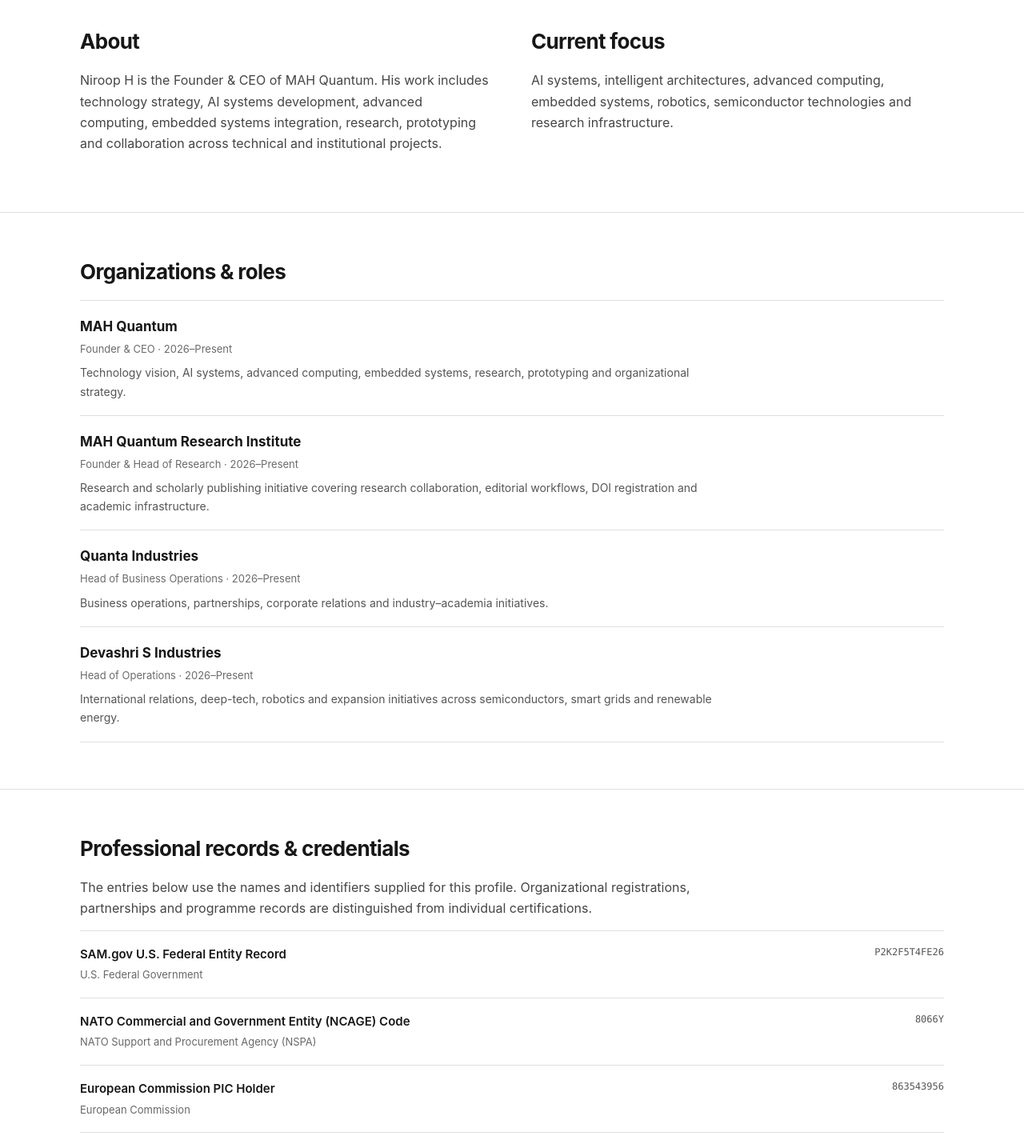
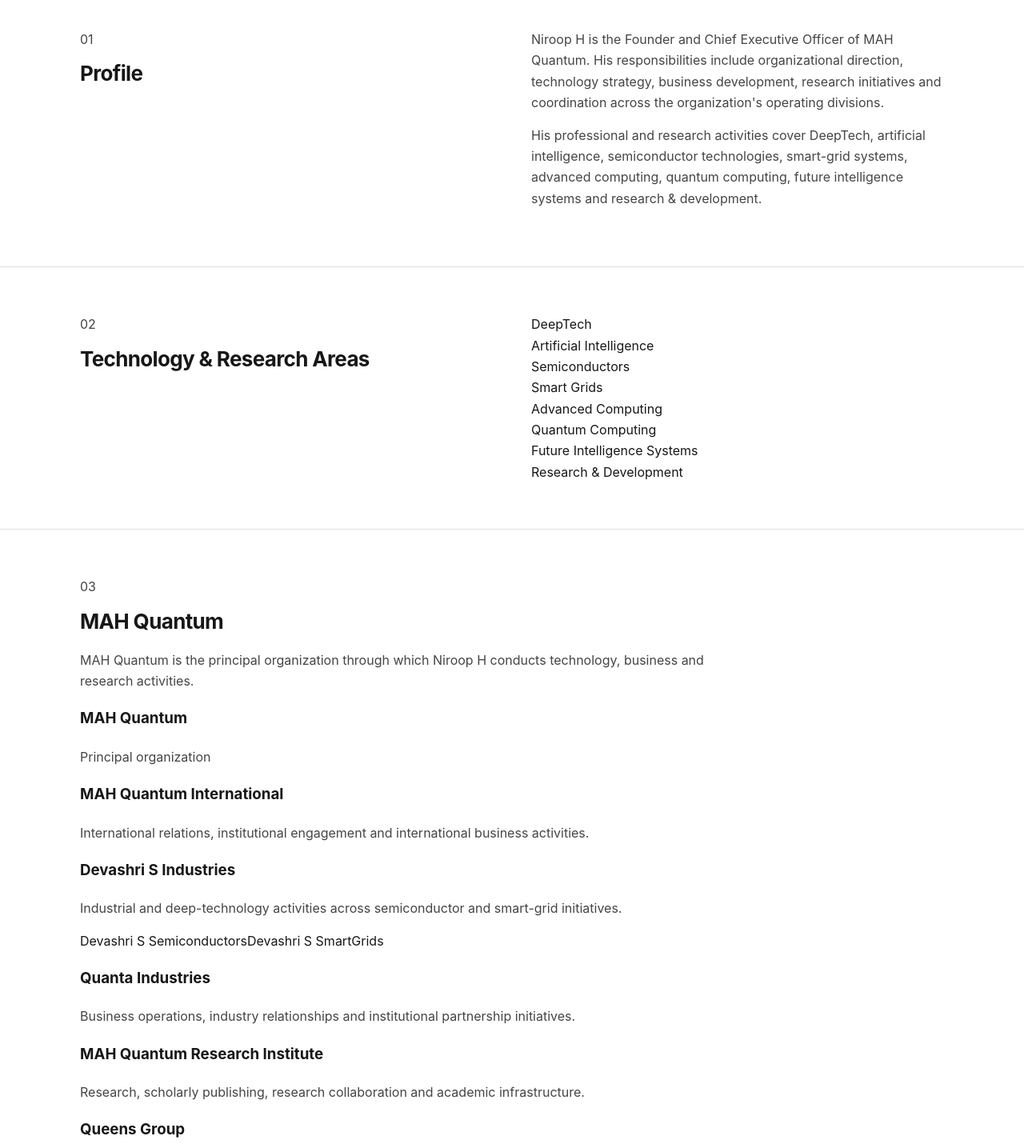
Before and after one commit to Niroop-H/niroop-h-entity, a Next.js app: page / in a window 1280 px wide. Shown: the part 1330-2765 px from the top of the page at 80% size. Built offline with nearby package versions, Linux system fonts and the light colour scheme.

Commit message:
Update page.tsx

```diff
--- a/app/page.tsx
+++ b/app/page.tsx
@@ -1,25 +1,72 @@
 const records = [
-  ['SAM.gov U.S. Federal Entity Record', 'U.S. Federal Government', 'P2K2F5T4FE26'],
-  ['NATO Commercial and Government Entity (NCAGE) Code', 'NATO Support and Procurement Agency (NSPA)', '8066Y'],
-  ['European Commission PIC Holder', 'European Commission', '863543956'],
-  ['Partner of Microsoft', 'Microsoft', '7120024'],
-  ['ISC2 Candidate', 'ISC2', 'Candidate record'],
-  ['Gemini Certified Faculty', 'Google', 'Credential record'],
-  ['Gemini Certified Student', 'Gemini', 'Credential record'],
-  ['Working with Claude API', 'Anthropic', 'Credential record'],
-  ['Claude Code in Action', 'Anthropic', 'Credential record']
+  {
+    name: "SAM.gov U.S. Federal Entity Record",
+    issuer: "U.S. Federal Government",
+    identifier: "P2K2F5T4FE26",
+  },
+  {
+    name: "NATO Commercial and Government Entity (NCAGE) Code",
+    issuer: "NATO Support and Procurement Agency (NSPA)",
+    identifier: "8066Y",
+  },
+  {
+    name: "European Commission PIC Holder",
+    issuer: "European Commission",
+    identifier: "863543956",
+  },
+  {
+    name: "Partner of Microsoft",
+    issuer: "Microsoft",
+    identifier: "7120024",
+  },
+  {
+    name: "ISC2 Candidate",
+    issuer: "ISC2",
+    identifier: "Candidate record",
+  },
+  {
+    name: "Gemini Certified Faculty",
+    issuer: "Google",
+    identifier: "Credential record",
+  },
+  {
+    name: "Gemini Certified Student",
+    issuer: "Gemini",
+    identifier: "Credential record",
+  },
+  {
+    name: "Working with Claude API",
+    issuer: "Anthropic",
+    identifier: "Credential record",
+  },
+  {
+    name: "Claude Code in Action",
+    issuer: "Anthropic",
+    identifier: "Credential record",
+  },
 ];
 
 const affiliations = [
-  'Intel Partner',
-  'Verified Partner — IBM Partner Plus',
-  'Partner of Google Cloud',
-  'NVIDIA NCG Organization',
-  'FPGA & Semiconductor Corporate Authorization — Altera SSLC',
-  'Fabless Semiconductor Enterprise Infrastructure — ChipFoundry / SkyWater',
-  'Registered Overseas Supplier — UK Crown Commercial',
-  'EU Verified SME',
-  'KDEM Dhruva Cohort Programme Awardee — Top 1,111 Selection'
+  "Intel Partner",
+  "Verified Partner — IBM Partner Plus",
+  "Partner of Google Cloud",
+  "NVIDIA NCG Organization",
+  "FPGA & Semiconductor Corporate Authorization — Altera SSLC",
+  "Fabless Semiconductor Enterprise Infrastructure — ChipFoundry / SkyWater",
+  "Registered Overseas Supplier — UK Crown Commercial",
+  "EU Verified SME",
+  "KDEM Dhruva Cohort Programme Awardee — Top 1,111 Selection",
+];
+
+const technologyAreas = [
+  "DeepTech",
+  "Artificial Intelligence",
+  "Semiconductors",
+  "Smart Grids",
+  "Advanced Computing",
+  "Quantum Computing",
+  "Future Intelligence Systems",
+  "Research & Development",
 ];
 
 export default function Home() {
@@ -27,136 +74,350 @@
     <>
       <header className="top">
         <div className="wrap nav">
-          <div className="brand">NIROOP H</div>
+          <a className="brand" href="#profile">
+            NIROOP H
+          </a>
+
           <nav className="navlinks" aria-label="Primary navigation">
-            <a href="#about">About</a>
-            <a href="#roles">Roles</a>
+            <a href="#about">Profile</a>
+            <a href="#organization">Organization</a>
             <a href="#records">Records</a>
+            <a href="#education">Education</a>
             <a href="#links">Links</a>
           </nav>
         </div>
       </header>
 
       <main>
+        {/* PROFILE */}
         <section className="hero" id="profile">
           <div className="wrap hero-grid">
-            <div>
-              <p className="kicker">Professional profile</p>
+            <div className="hero-copy">
+              <p className="kicker">Professional Profile</p>
+
               <h1>Niroop H</h1>
-              <p className="role">Founder &amp; CEO, MAH Quantum</p>
+
+              <p className="role">
+                Founder &amp; Chief Executive Officer
+              </p>
+
+              <p className="company-line">MAH Quantum</p>
+
               <p className="lead">
-                Founder and technology professional based in Bengaluru, India, working across AI systems,
-                advanced computing, embedded technologies, semiconductors and research.
+                Niroop H is the Founder and Chief Executive Officer of
+                MAH Quantum, based in Bengaluru, India. He oversees the
+                organization&apos;s corporate direction, technology strategy,
+                business operations and research initiatives.
               </p>
+
+              <div className="location">
+                Bengaluru, Karnataka, India
+              </div>
             </div>
-            <img className="photo" src="/niroop-h.jpeg" alt="Portrait of Niroop H" width="832" height="1088" />
+
+            <div className="hero-photo-wrap">
+              <img
+                className="photo"
+                src="/niroop-h.jpeg"
+                alt="Portrait of Niroop H"
+                width="832"
+                height="1088"
+              />
+            </div>
           </div>
         </section>
 
+        {/* ABOUT */}
         <section className="section" id="about">
           <div className="wrap two-col">
             <div>
-              <h2>About</h2>
+              <p className="eyebrow">01</p>
+              <h2>Profile</h2>
+            </div>
+
+            <div className="content">
               <p>
-                Niroop H is the Founder &amp; CEO of MAH Quantum. His work includes technology strategy,
-                AI systems development, advanced computing, embedded systems integration, research,
-                prototyping and collaboration across technical and institutional projects.
+                Niroop H is the Founder and Chief Executive Officer of
+                MAH Quantum. His responsibilities include organizational
+                direction, technology strategy, business development,
+                research initiatives and coordination across the
+                organization&apos;s operating divisions.
               </p>
-            </div>
-            <div>
-              <h2>Current focus</h2>
+
               <p>
-                AI systems, intelligent architectures, advanced computing, embedded systems, robotics,
-                semiconductor technologies and research infrastructure.
+                His professional and research activities cover DeepTech,
+                artificial intelligence, semiconductor technologies,
+                smart-grid systems, advanced computing, quantum computing,
+                future intelligence systems and research &amp; development.
               </p>
             </div>
           </div>
         </section>
 
-        <section className="section" id="roles">
+        {/* TECHNOLOGY */}
+        <section className="section section-border">
+          <div className="wrap two-col">
+            <div>
+              <p className="eyebrow">02</p>
+              <h2>Technology &amp; Research Areas</h2>
+            </div>
+
+            <div className="technology-list">
+              {technologyAreas.map((area) => (
+                <div className="technology-item" key={area}>
+                  {area}
+                </div>
+              ))}
+            </div>
+          </div>
+        </section>
+
+        {/* ORGANIZATION */}
+        <section className="section section-border" id="organization">
           <div className="wrap">
-            <h2>Organizations &amp; roles</h2>
+            <p className="eyebrow">03</p>
+
+            <h2>MAH Quantum</h2>
+
+            <p className="section-intro">
+              MAH Quantum is the principal organization through which
+              Niroop H conducts technology, business and research activities.
+            </p>
+
+            <div className="structure">
+              <div className="structure-root">
+                <div>
+                  <h3>MAH Quantum</h3>
+                  <p>Principal organization</p>
+                </div>
+              </div>
+
+              <div className="structure-grid">
+                <article className="structure-item">
+                  <h3>MAH Quantum International</h3>
+                  <p>
+                    International relations, institutional engagement
+                    and international business activities.
+                  </p>
+                </article>
+
+                <article className="structure-item">
+                  <h3>Devashri S Industries</h3>
+
+                  <p>
+                    Industrial and deep-technology activities across
+                    semiconductor and smart-grid initiatives.
+                  </p>
+
+                  <div className="subunits">
+                    <span>Devashri S Semiconductors</span>
+                    <span>Devashri S SmartGrids</span>
+                  </div>
+                </article>
+
+                <article className="structure-item">
+                  <h3>Quanta Industries</h3>
+
+                  <p>
+                    Business operations, industry relationships and
+                    institutional partnership initiatives.
+                  </p>
+                </article>
+
+                <article className="structure-item">
+                  <h3>MAH Quantum Research Institute</h3>
+
+                  <p>
+                    Research, scholarly publishing, research collaboration
+                    and academic infrastructure.
+                  </p>
+                </article>
+
+                <article className="structure-item">
+                  <h3>Queens Group</h3>
+
+                  <p>
+                    Group initiative established within the MAH Quantum
+                    organizational structure in 2026.
+                  </p>
+                </article>
+              </div>
+            </div>
+          </div>
+        </section>
+
+        {/* ROLES */}
+        <section className="section section-border">
+          <div className="wrap">
+            <p className="eyebrow">04</p>
+            <h2>Current Positions</h2>
+
             <div className="role-list">
               <article className="role-item">
-                <h3>MAH Quantum</h3>
-                <div className="meta">Founder &amp; CEO · 2026–Present</div>
-                <p>Technology vision, AI systems, advanced computing, embedded systems, research, prototyping and organizational strategy.</p>
+                <div>
+                  <h3>MAH Quantum</h3>
+                  <div className="meta">
+                    Founder &amp; Chief Executive Officer · 2026–Present
+                  </div>
+                </div>
+
+                <p>
+                  Corporate direction, technology strategy, AI systems,
+                  advanced computing, research and organizational development.
+                </p>
               </article>
+
               <article className="role-item">
-                <h3>MAH Quantum Research Institute</h3>
-                <div className="meta">Founder &amp; Head of Research · 2026–Present</div>
-                <p>Research and scholarly publishing initiative covering research collaboration, editorial workflows, DOI registration and academic infrastructure.</p>
+                <div>
+                  <h3>MAH Quantum Research Institute</h3>
+                  <div className="meta">
+                    Founder &amp; Head of Research · 2026–Present
+                  </div>
+                </div>
+
+                <p>
+                  Research activities, scholarly publishing, research
+                  collaboration and academic infrastructure.
+                </p>
               </article>
+
               <article className="role-item">
-                <h3>Quanta Industries</h3>
-                <div className="meta">Head of Business Operations · 2026–Present</div>
-                <p>Business operations, partnerships, corporate relations and industry–academia initiatives.</p>
+                <div>
+                  <h3>Quanta Industries</h3>
+                  <div className="meta">
+                    Head of Business Operations · 2026–Present
+                  </div>
+                </div>
+
+                <p>
+                  Business operations, corporate relations, partnerships
+                  and industry–academia initiatives.
+                </p>
               </article>
+
               <article className="role-item">
-                <h3>Devashri S Industries</h3>
-                <div className="meta">Head of Operations · 2026–Present</div>
-                <p>International relations, deep-tech, robotics and expansion initiatives across semiconductors, smart grids and renewable energy.</p>
+                <div>
+                  <h3>Devashri S Industries</h3>
+                  <div className="meta">
+                    Head of Operations · 2026–Present
+                  </div>
+                </div>
+
+                <p>
+                  International relations, deep-technology initiatives,
+                  robotics and industrial development across semiconductor,
+                  smart-grid and related technology areas.
+                </p>
               </article>
             </div>
           </div>
         </section>
 
-        <section className="section" id="records">
+        {/* RECORDS */}
+        <section className="section section-border" id="records">
           <div className="wrap">
-            <h2>Professional records &amp; credentials</h2>
-            <p>
-              The entries below use the names and identifiers supplied for this profile. Organizational registrations,
-              partnerships and programme records are distinguished from individual certifications.
+            <p className="eyebrow">05</p>
+
+            <h2>Professional Records &amp; Registrations</h2>
+
+            <p className="section-intro">
+              Government, institutional, certification and professional
+              records associated with the profile. The nature of each record
+              is preserved rather than treating organizational registrations
+              as personal certifications.
             </p>
+
             <div className="record-list">
-              {records.map(([name, issuer, identifier]) => (
-                <article className="record" key={name}>
+              {records.map((record) => (
+                <article className="record" key={record.name}>
                   <div>
-                    <h3>{name}</h3>
-                    <div className="issuer">{issuer}</div>
+                    <h3>{record.name}</h3>
+                    <div className="issuer">{record.issuer}</div>
                   </div>
-                  <div className="identifier">{identifier}</div>
+
+                  <div className="identifier">
+                    {record.identifier}
+                  </div>
                 </article>
               ))}
-            </div>
-            <p className="note">
-              Source and verification links should be attached to individual records where the issuing organization
-              provides a public canonical record. This page does not describe an organizational registration as a personal certification.
-            </p>
-
-            <h2 style={{marginTop: '48px'}}>Organizational affiliations</h2>
-            <div className="affiliations">
-              {affiliations.map((item) => <div key={item}>{item}</div>)}
             </div>
           </div>
         </section>
 
-        <section className="section">
-          <div className="wrap two-col">
-            <div>
-              <h2>Education</h2>
-              <p><strong>Christ University, Bengaluru</strong><br />B.Tech Computer Science &amp; Engineering · Hons. Artificial Intelligence &amp; Machine Learning · 2025–2029</p>
-            </div>
-            <div>
-              <h2>Research</h2>
-              <p>Research and project work across AI systems, intelligent architectures, embedded systems, advanced computing, robotics and semiconductor technologies.</p>
+        {/* AFFILIATIONS */}
+        <section className="section section-border">
+          <div className="wrap">
+            <p className="eyebrow">06</p>
+
+            <h2>Organizational Affiliations</h2>
+
+            <div className="affiliations">
+              {affiliations.map((item) => (
+                <div className="affiliation" key={item}>
+                  {item}
+                </div>
+              ))}
             </div>
           </div>
         </section>
 
-        <section className="section" id="links">
-          <div className="wrap">
-            <h2>Canonical links</h2>
+        {/* EDUCATION */}
+        <section className="section section-border" id="education">
+          <div className="wrap two-col">
+            <div>
+              <p className="eyebrow">07</p>
+              <h2>Education</h2>
+            </div>
+
+            <div className="content">
+              <h3>Christ University, Bengaluru</h3>
+
+              <p>
+                B.Tech Computer Science &amp; Engineering
+                <br />
+                Honours — Artificial Intelligence &amp; Machine Learning
+                <br />
+                2025–2029
+              </p>
+            </div>
+          </div>
+        </section>
+
+        {/* LINKS */}
+        <section className="section section-border" id="links">
+          <div className="wrap two-col">
+            <div>
+              <p className="eyebrow">08</p>
+              <h2>Public Profiles</h2>
+            </div>
+
             <div className="links">
-              <a href="https://www.linkedin.com/in/nirooph" rel="noopener noreferrer">LinkedIn ↗</a>
-              <a href="https://mahquantum.tech/" rel="noopener noreferrer">MAH Quantum ↗</a>
+              <a
+                href="https://www.linkedin.com/in/nirooph"
+                target="_blank"
+                rel="noopener noreferrer"
+              >
+                LinkedIn <span>↗</span>
+              </a>
+
+              <a
+                href="https://mahquantum.tech/"
+                target="_blank"
+                rel="noopener noreferrer"
+              >
+                MAH Quantum <span>↗</span>
+              </a>
             </div>
           </div>
         </section>
       </main>
 
       <footer className="footer">
-        <div className="wrap">© {new Date().getFullYear()} Niroop H · Bengaluru, India</div>
+        <div className="wrap">
+          <span>NIROOP H</span>
+          <span>Founder &amp; CEO · MAH Quantum</span>
+          <span>Bengaluru, India</span>
+        </div>
       </footer>
     </>
   );
```
